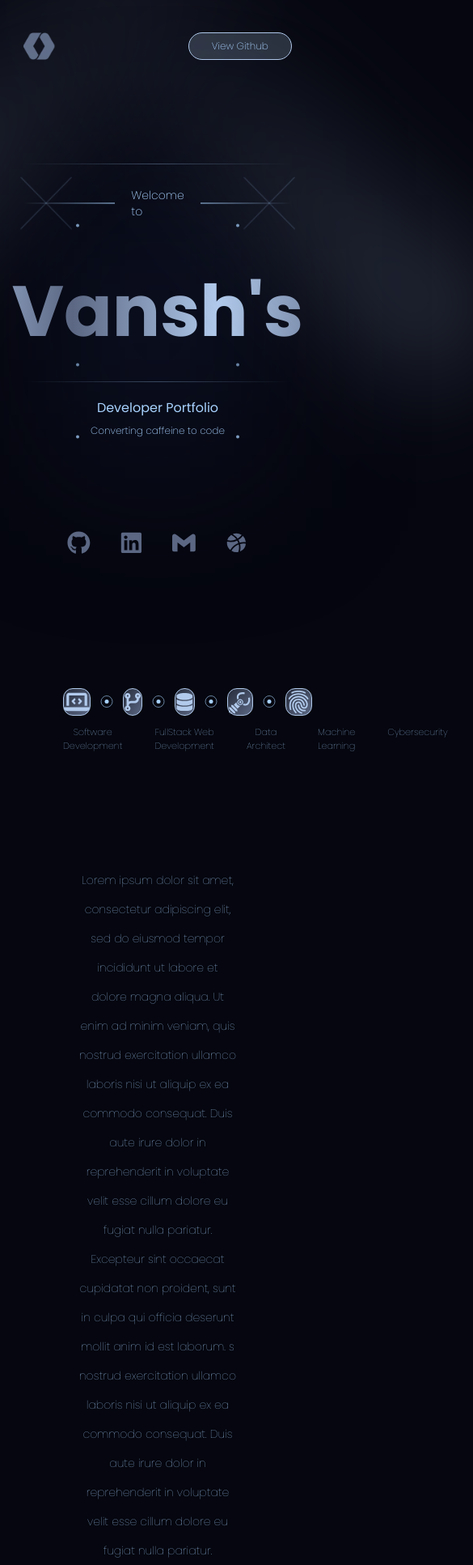
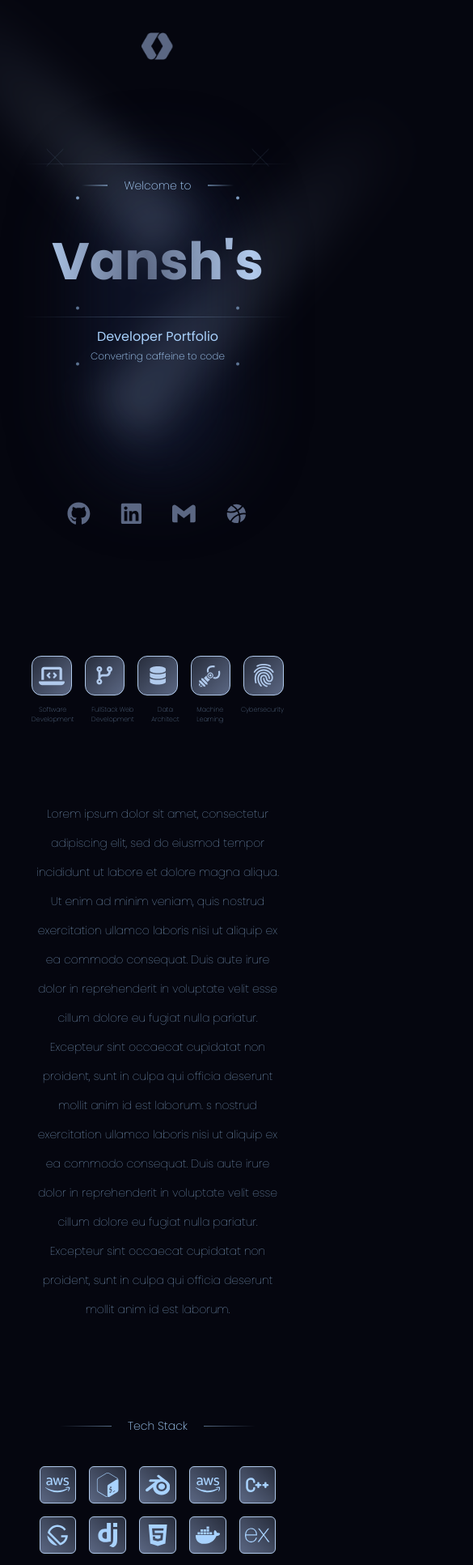
Before and after one commit to vansh2308/portfolio-website, a React (Vite) app: page / in a window 390 px wide. Shown: the top 1933 px of the page at 81% size, 585 px wide, since content can reach past the window. Built offline with nearby package versions, Linux system fonts and the light colour scheme.

Commit message:
Make responsive

```diff
--- a/package.json
+++ b/package.json
@@ -4,7 +4,7 @@
   "version": "0.0.0",
   "type": "module",
   "scripts": {
-    "dev": "vite",
+    "dev": "vite --host",
     "build": "vite build",
     "lint": "eslint . --ext js,jsx --report-unused-disable-directives --max-warnings 0",
     "preview": "vite preview"
--- a/src/App.css
+++ b/src/App.css
@@ -41,3 +41,10 @@ body{
   grid-template-rows: repeat(4, 1fr);
   grid-template-columns: repeat(10, 1fr);
 }
+
+@media screen and (max-width: 850px) {
+  .tech-stack-grid{
+    grid-template-columns: repeat(5, 1fr);
+    grid-template-rows: repeat(8, 1fr);
+  }
+}
--- a/src/components/Hero.jsx
+++ b/src/components/Hero.jsx
@@ -26,15 +26,15 @@ export default function Hero() {
     return (
         <section className="w-screen justify-center flex">
             <div className="w-[85%] min-h-[95vh]  h-fit relative">
-                <div className="spotlight w-40 h-[45rem] z-20 bg-gradient-to-b from-transparent to-lgrey/20 absolute blur-3xl -rotate-45 -top-[10%] origin-top -left-[10%] animate-splotlightLeft" />
-                <div className="spotlight w-40 h-[40rem] z-30 bg-gradient-to-b from-transparent to-lgrey/20 absolute blur-3xl rotate-45 -top-[15%] origin-top right-[0%] animate-splotlightRight" />
+                <div className="spotlight w-40 h-[45rem] z-20 bg-gradient-to-b from-transparent to-lgrey/20 absolute blur-3xl -rotate-45 -top-[10%] origin-top -left-[10%] animate-splotlightLeft max-[850px]:blur-xl max-[850px]:h-[50vh] max-[850px]:top-0 max-[850px]:-left-[40vw] max-[850px]:w-20" />
+                <div className="spotlight w-40 h-[40rem] z-30 bg-gradient-to-b from-transparent to-lgrey/20 absolute blur-3xl rotate-45 -top-[15%] origin-top right-[0%] animate-splotlightRight max-[850px]:blur-xl max-[850px]:h-[60vh] max-[850px]:w-20 max-[850px]:top-36 max-[850px]:-right-[50%]" />
 
 
 
-                <nav className="flex justify-between items-center mt-10">
+                <nav className="flex justify-between items-center mt-10 max-[850px]:justify-center">
                     <img src={logo} alt="logo" className="w-10" />
 
-                    <button className="bg-lgrey/20 border text-xs font-extralight border-lgrey rounded-full px-7 py-2 hover:shadow-[0_14px_32px_17px_rgba(6,12,43,255)]">
+                    <button className="bg-lgrey/20 border text-xs font-extralight border-lgrey rounded-full px-7 py-2 hover:shadow-[0_14px_32px_17px_rgba(6,12,43,255)] max-[850px]:hidden">
                         View Github
                     </button>
 
@@ -73,7 +73,7 @@ export default function Hero() {
                     }}
                 />
 
-                <div className="bg-navy w-[60%] h-[40%] blur-[100px] absolute top-1/2 left-1/2 -translate-x-1/2 -translate-y-1/2" />
+                <div className="bg-navy w-[60%] h-[40%] blur-[100px] rounded-full absolute top-1/2 left-1/2 -translate-x-1/2 -translate-y-1/2 max-[850px]:blur-2xl max-[850px]:w-[60%] max-[850px]:h-[50%]" />
 
                 <div className="h-full w-[0.5px] bg-gradient-to-b from-transparent via-sky/30 to-transparent absolute left-[20%]" />
                 <div
@@ -88,23 +88,23 @@ export default function Hero() {
 
                 <div className="flex flex-col overflow-x-visible w-full items-center h-fit relative mt-32">
                     <Hline />
-                    <div className="w-full flex justify-center items-center gap-5 py-7" ref={welcomeRef}>
-                        <div className="w-[10rem] h-[1.5px] bg-gradient-to-r from-transparent to-sky/50 " />
+                    <div className="w-full flex justify-center items-center gap-5 py-7 max-[850px]:p-4" ref={welcomeRef}>
+                        <div className="w-[10rem] h-[1.5px] bg-gradient-to-r from-transparent to-sky/50 max-[850px]:w-[2rem]" />
                         <span className="text-sm font-extralight ">Welcome to</span>
-                        <div className="w-[10rem] h-[1.5px] bg-gradient-to-l from-transparent to-sky/50 " />
+                        <div className="w-[10rem] h-[1.5px] bg-gradient-to-l from-transparent to-sky/50 max-[850px]:w-[2rem] " />
                     </div>
                     <Hline />
-                    <div className="text-[5.5rem] text-transparent font-bold text-center w-fit py-5 gradient-text animate-gradient" ref={nameRef}>
+                    <div className="text-[5.5rem] max-[850px]:text-[4rem] text-transparent font-bold text-center w-fit py-5 gradient-text animate-gradient" ref={nameRef}>
                         Vansh's
                     </div>
                     <Hline />
-                    <div className="flex flex-col items-center gap-2 py-5" ref={quoteRef}>
+                    <div className="flex flex-col items-center gap-2 py-5 max-[850px]:py-3 max-[850px]:gap-1" ref={quoteRef}>
                         <h4>Developer Portfolio</h4>
                         <span className="text-xs font-extralight ">Converting caffeine to code</span>
                     </div>
                     <Hline />
 
-                    <div className="flex justify-center items-center gap-9 text-dgrey text-[1.8rem] pt-24">
+                    <div className="flex justify-center items-center gap-9 text-dgrey text-[1.8rem] pt-24 max-[850px]:pt-40">
                         <button><FaGithub /></button>
                         <button><FaLinkedin /></button>
                         <button><SiGmail /></button>
--- a/src/components/Services.jsx
+++ b/src/components/Services.jsx
@@ -9,8 +9,8 @@ import { IoFingerPrint } from "react-icons/io5";
 
 export default function Services() {
     return (
-        <section className="flex flex-col w-screen gap-3 items-center mt-[3rem] mb-[5rem]">
-            <div className="w-[60%] h-fit flex gap-5 text-lgrey">
+        <section className="flex flex-col w-screen gap-3 items-center mt-[3rem] mb-[5rem] max-[850px]:mt-2">
+            <div className="w-[60%] h-fit flex gap-5 text-lgrey max-[850px]:gap-4 max-[850px]:w-[80%]">
                 <div className="w-full aspect-square bg-gradient-to-br from-[#272d3c] to-dgrey text-[2rem] rounded-xl border-[0.5px] border-lgrey flex items-center justify-center" >
                     <FaLaptopCode />
                 </div>
@@ -32,11 +32,11 @@ export default function Services() {
                 </div>
             </div>
 
-            <div className="flex gap-5 w-[60%]">
+            <div className="flex gap-5 w-[60%] max-[850px]:w-[80%] max-[850px]:gap-2 ">
                 {
                     servicesList.map((item, key) => {
                         return (
-                            <div className="w-full text-[0.7rem] font-thin text-center" key={key}>
+                            <div className="w-full text-[0.7rem] font-thin text-center max-[850px]:text-[0.5rem]" key={key}>
                                 {item ? item : ""}
                             </div>
                         )
@@ -44,7 +44,7 @@ export default function Services() {
                 }
             </div>
 
-            <p className="w-[50%] text-center mt-32 mb-20 font-thin leading-9 text-sm">
+            <p className="w-[50%] text-center mt-32 mb-20 font-thin leading-9 text-sm max-[850px]:my-20 max-[850px]:w-[80%] max-[850px]:mb-9">
                 Lorem ipsum dolor sit amet, consectetur adipiscing elit, sed do eiusmod tempor incididunt ut labore et dolore magna aliqua. Ut enim ad minim veniam, quis nostrud exercitation ullamco laboris nisi ut aliquip ex ea commodo consequat. Duis aute irure dolor in reprehenderit in voluptate velit esse cillum dolore eu fugiat nulla pariatur. Excepteur sint occaecat cupidatat non proident, sunt in culpa qui officia deserunt  mollit anim id est laborum. s nostrud exercitation ullamco laboris nisi ut aliquip ex ea commodo consequat. Duis aute irure dolor in reprehenderit in voluptate velit esse cillum dolore eu fugiat nulla pariatur. Excepteur sint occaecat cupidatat non proident, sunt in culpa qui officia deserunt  mollit anim id est laborum.
             </p>
 
@@ -54,7 +54,7 @@ export default function Services() {
 
 function Partition() {
     return (
-        <div className="w-full flex justify-center items-center relative">
+        <div className="w-full flex justify-center items-center relative max-[850px]:hidden">
             <div className="bg-sky/60 h-[0.5px] w-[80%]" />
             <div className="bg-sky aspect-square w-[5px] left-1/2 rounded-full -translate-x-1/2 absolute" />
             <div className="border-[0.5px] border-sky/60 aspect-square w-[15px] left-1/2 rounded-full -translate-x-1/2 absolute" />
--- a/src/components/TechStack.jsx
+++ b/src/components/TechStack.jsx
@@ -88,13 +88,13 @@ const techstack = [
 export default function TechStack() {
     return (
         <section className="w-screen flex items-center flex-col">
-            <div className="w-full flex justify-center items-center gap-5 mb-20">
-                <div className="w-[10rem] h-[1.5px] bg-gradient-to-r from-transparent to-sky/50 " />
-                <span className="text-sm font-extralight ">Tech Stack</span>
-                <div className="w-[10rem] h-[1.5px] bg-gradient-to-l from-transparent to-sky/50 " />
+            <div className="w-full flex justify-center items-center gap-5 mb-20 max-[850px]:mb-10">
+                <div className="w-[10rem] h-[1.5px] bg-gradient-to-r from-transparent to-sky/50 max-[850px]:w-[4rem]" />
+                <span className="text-sm font-extralight text-center ">Tech Stack</span>
+                <div className="w-[10rem] h-[1.5px] bg-gradient-to-l from-transparent to-sky/50 max-[850px]:w-[4rem]" />
             </div>
 
-            <div className="tech-stack-grid w-[60%] gap-5">
+            <div className="tech-stack-grid w-[60%] gap-5 max-[850px]:w-[75%] max-[850px]:gap-4">
                 {
                     techstack.map((item, key) => {
                         return(
@@ -106,7 +106,7 @@ export default function TechStack() {
                 }
             </div>
 
-            <img src={cs} alt="cs" className="w-[100vw] -mt-[11rem] -z-10 mix-blend-lighten" />
+            <img src={cs} alt="cs" className="w-[100vw] -mt-[11rem] -z-10 mix-blend-lighten max-[850px]:-mt-14 max-[850px]:min-w-[170vw]" />
 
 
 
--- a/src/components/projects.css
+++ b/src/components/projects.css
@@ -1,29 +1,3 @@
-* {
-    box-sizing: border-box;
-    margin: 0;
-    padding: 0;
-}
-
-.bilateral-container {
-    margin-top: 5rem;
-    position: relative;
-    left: 50%;
-    transform: translate(-50%, 0);
-    width: 100vw;
-    height: fit-content;
-    @apply bg-black;
-}
-
-.sticky-container {
-    padding: 20px 100px;
-    padding-bottom: 50px;
-    width: 100%;
-    position: sticky;
-    display: flex;
-    top: 18%;
-    gap: 0px;
-    overflow: visible;
-}
 
 .project-container {
     border-radius: 7px;
@@ -36,12 +10,3 @@
 .project-container:last-child{
     margin-right: 50px;
 }
-
-.right-img-panel {
-    width: 45%;
-    height: 100%;
-    background-position: center;
-    background-repeat: no-repeat;
-    background-size: cover !important;
-    position: relative;
-}
--- a/tailwind.config.js
+++ b/tailwind.config.js
@@ -38,8 +38,8 @@ export default {
       animation: {
         gradient: "gradient 3s linear infinite",
         splotlightLeft: "spotlightLeft 5s linear infinite",
-        splotlightRight: "spotlightRight 7s linear infinite",
-        borderSpin: "borderSpin 7s linear infinite"
+        splotlightRight: "spotlightRight 4s linear infinite",
+        borderSpin: "borderSpin 4s linear infinite"
       }
     },
   },
```
Also changed, not shown: src/components/Footer.jsx (+11 -11 lines), src/components/Projects.jsx (+2 -44 lines).
